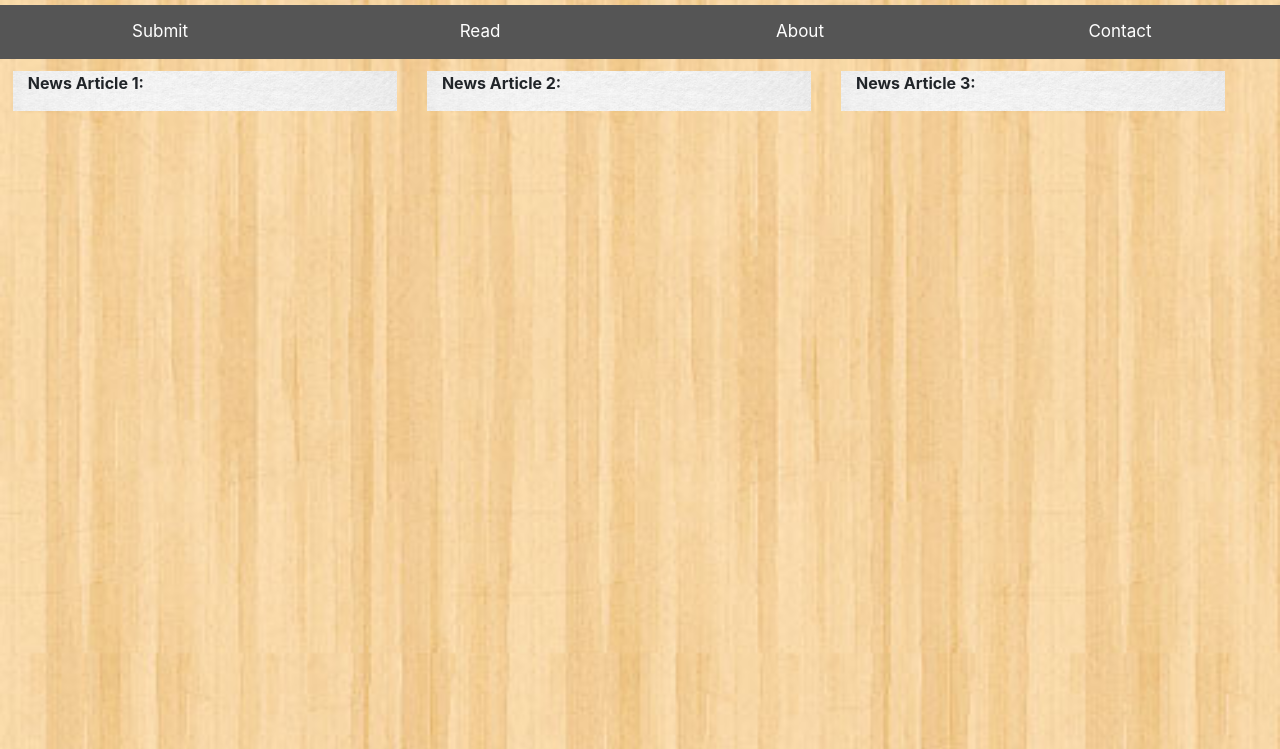
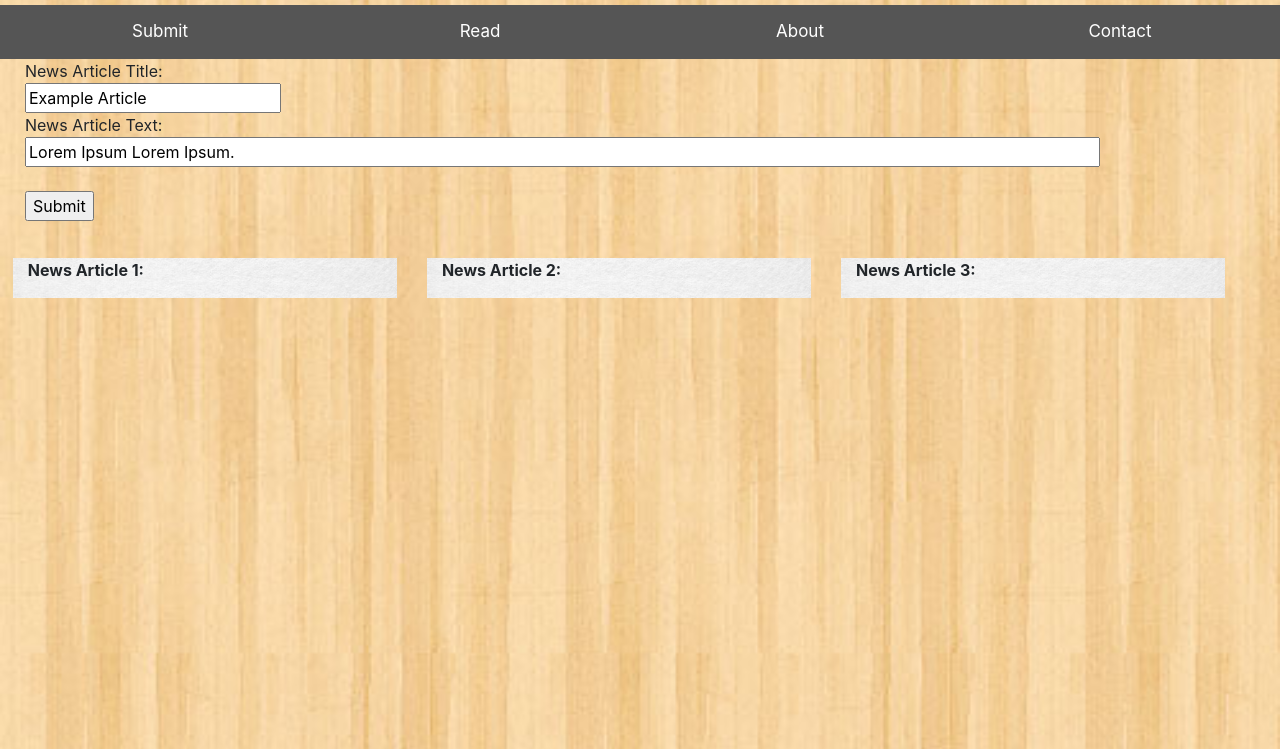
Before and after one commit to Nnamzilla/WebAppNewsPage, a plain HTML site: page iLoveNewsMain.html in a window 1280 px wide. Shown: the part 51-800 px from the top of the page. Drawn offline with nearby package versions, Linux system fonts and the light colour scheme.

Commit message:
Beginning Input fields for new article

```diff
--- a/iLoveNewsMain.html
+++ b/iLoveNewsMain.html
@@ -37,6 +37,18 @@
 <button class="tablink" onclick="openTab('About', this, 'blue')">About</button>
 <button class="tablink" onclick="openTab('Contact', this, 'orange')">Contact</button>
 
+<form action="iLoveNewsMain.html">
+  News Article Title:<br>
+  <input type="text" name="firstname" value="Example Article"><br>
+  News Article Text:<br>
+  <!--<textarea id="article_in" name="paragraph_text" cols="100" rows="8"></textarea> Not sure if this works.-->
+  <input id="text_form" size="100" type="text" name="lastname" value="Lorem Ipsum Lorem Ipsum."><br><br>
+  <input type="submit" value="Submit">
+</form>
+
+
+
+
 		<div id="container1" class="container">
 			<p id="article1"><strong>News Article 1:</strong> </p>
 		</div>
```
